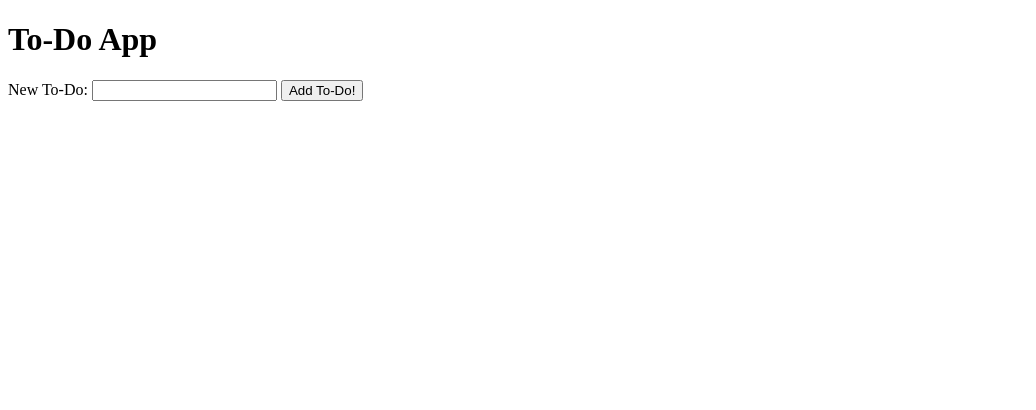
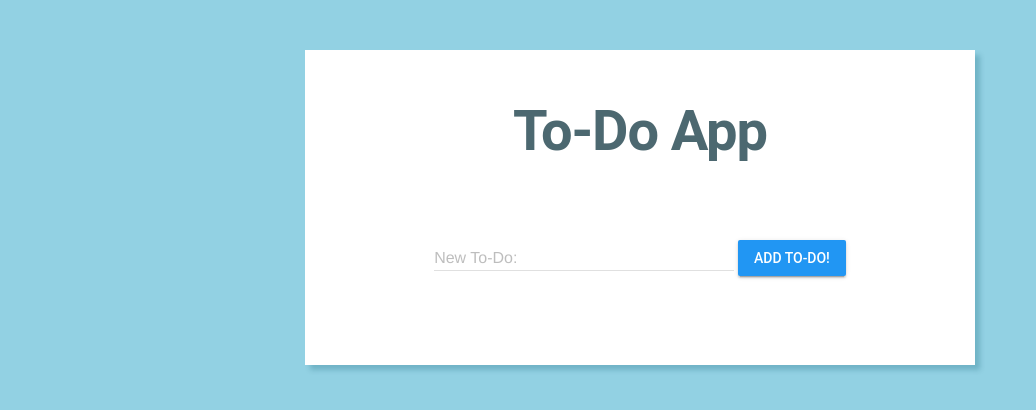
Before and after one commit to deela88/to-do-app, a plain HTML site: page index.html in a window 1280 px wide. Shown: the whole page, without its empty margins (0-1036 px from the left). Drawn offline with nearby package versions, Linux system fonts and the light colour scheme.

Commit message:
Assignment 5 completed

```diff
--- a/app.js
+++ b/app.js
@@ -12,14 +12,21 @@ function onReady() {
   //create a new li
   let newLi= document.createElement('li');
 
-  //create a new input
+  newLi.textContent = title;
+
+  //create a new input type for checkbox
   let checkbox = document.createElement('input')
   checkbox.type = "checkbox";
 
-  newLi.textContent = title;
+ //create deleteButton
+  let deleteButton = document.createElement('button')
+  deleteButton.textContent = 'Delete';
 
 //attach the checkbox to the li
   newLi.appendChild(checkbox);
+
+  //attach delete button to li
+  newLi.appendChild(deleteButton);
 
   //attach the li to the ul
   toDoList.appendChild(newLi);
@@ -27,8 +34,13 @@ function onReady() {
   //empty the input
   newToDoText.value = '';
 
+  deleteButton.addEventListener('click', event => {
+            event.target.parentNode.remove();
   });
+  });
+
 }
+
 
 window.onload = function() {
   onReady();
--- a/index.html
+++ b/index.html
@@ -3,19 +3,29 @@
    <head>
      <meta name="viewport" content="width=device-width, initial-scale=1">
      <title>To-Do App</title>
+     <!-- Material Design Lite -->
+     <link rel="stylesheet" href="https://code.getmdl.io/1.3.0/material.blue-pink.min.css" />
+     <script defer src="https://code.getmdl.io/1.3.0/material.min.js"></script>
+
+     <!-- Custom Styles -->
+     <link rel="stylesheet" href="styles/main.css">
    </head>
    <body>
+     <container>
      <h1>To-Do App</h1>
 
-     <form id="addToDoForm">
-     <label for="newToDoText">New To-Do:</label>
-     <input type="text" id="newToDoText">
-     <button type="submit">Add To-Do!</button>
+     <form id="addToDoForm" action="#">
+       <div class="mdl-textfield mdl-js-textfield mdl-textfield--floating-label">
+         <label class="mdl-textfield__label" for="newToDoText">New To-Do:</label>
+         <input class="mdl-textfield__input" type="text" id="newToDoText">
+       </div>
+     <button type="submit" class="mdl-button mdl-js-button mdl-button--raised mdl-button--colored">Add To-Do!</button>
    </form>
-
-   <ul id="toDoList">
- </ul>
-
+  <div class= "list">
+     <ul id="toDoList" class="mdl-list">
+     </ul>
+  </div>
+   </container>
    <script src="app.js"></script>
    </body>
  </html>
--- /dev/null
+++ b/styles/main.css
@@ -0,0 +1,48 @@
+body {
+  width: 900px;
+  margin: 50px auto;
+  text-align: center;
+  background-color: #92d1e3;
+
+}
+
+h1 {
+  font-weight: bold;
+  color: hsla(193, 100%, 10%, .7);
+}
+
+form {
+  padding: 30px 0 10px 0;
+}
+button {
+  margin-left: 20px;
+  position:
+}
+
+container {
+  background-color: white ;
+  display: block;
+  margin: 0 auto;
+  width: 70%;
+  padding: 20px;
+  text-align: center;
+  box-shadow: 5px 5px 5px hsla(193, 94%, 21%, 0.24);
+}
+
+div.list {
+  width: 65%;
+  margin: 0 auto;
+  text-align: center;
+  display: block;
+}
+
+li {
+  font-size: 1.2rem;
+  line-height: 2rem;
+  display: block;
+  text-align:left;
+}
+
+input[type=checkbox] {
+  margin-left: 10px;
+}
```
